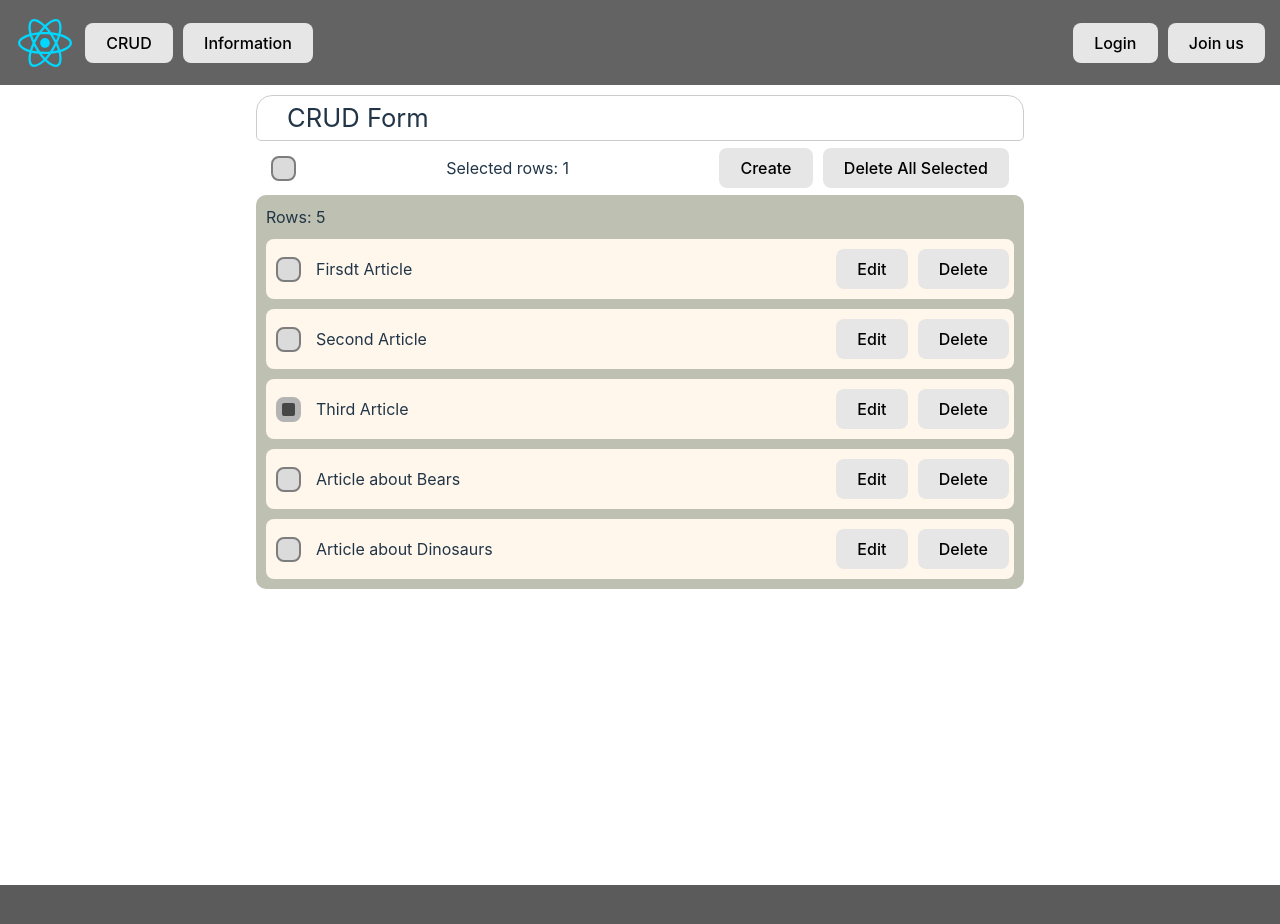
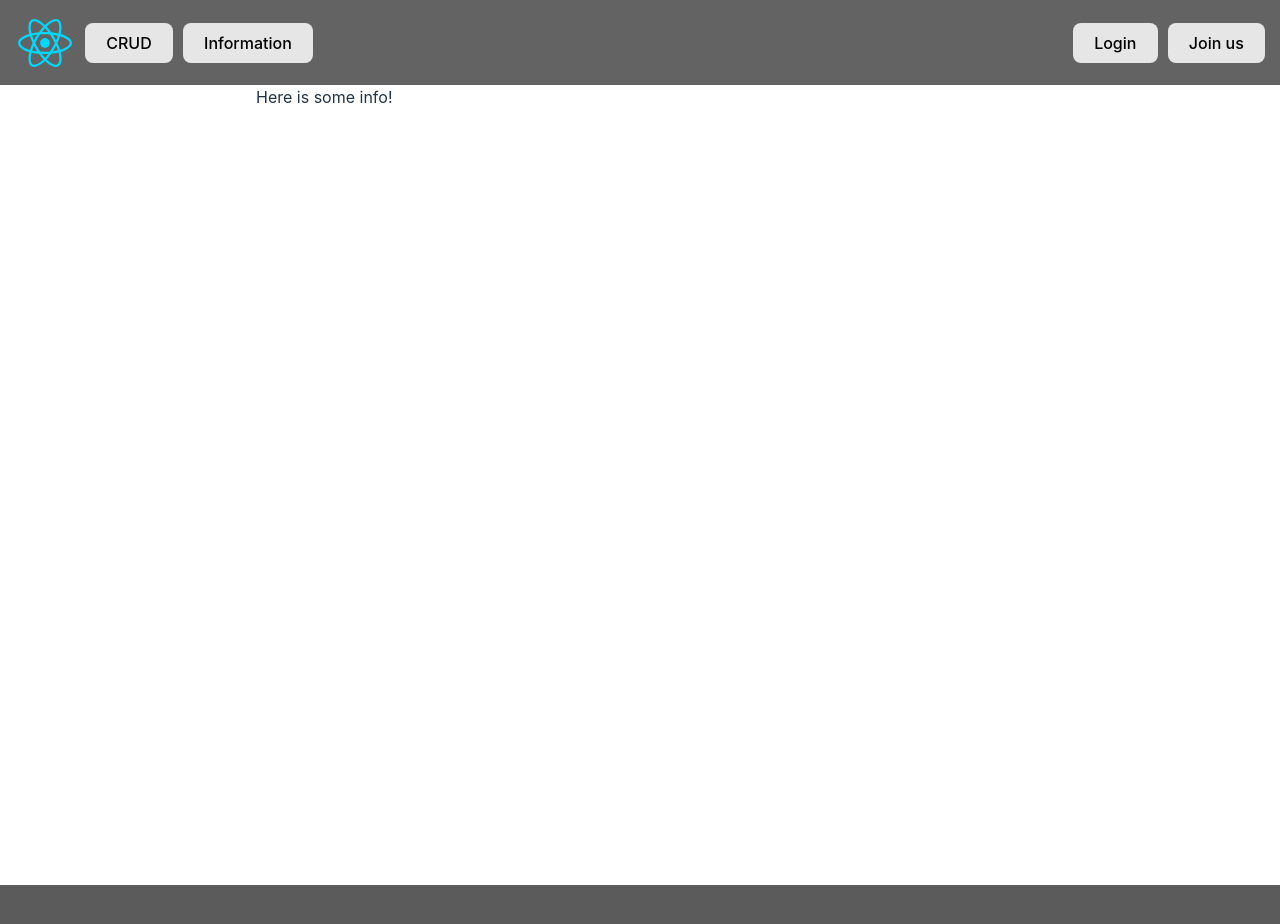
Before and after one commit to ArturKe/react-app, a React (Vite) app: page /info in a window 1280 px wide. Shown: the top 924 px of the page. Built offline with nearby package versions, Linux system fonts and the light colour scheme.

Commit message:
Added router

```diff
--- a/src/App.jsx
+++ b/src/App.jsx
@@ -3,7 +3,7 @@ import './App.css'
 import PageLayout from './layouts/Page/PageLayout'
 import Header from './components/header/Header'
 import ListComponent from './components/lists/list/ListComponent'
-// import { Routes, Route} from 'react-router-dom'
+import { BrowserRouter, Routes, Route} from 'react-router-dom'
 
 
 function App() {
@@ -36,10 +36,24 @@ function App() {
   const fromChild = () => {console.log("Hello from Child")}
 
   return (
+    <BrowserRouter>
+        <Routes>
+            <Route path="/" element={
                 <PageLayout
                     header={<Header></Header>}
                     blocCenter={<ListComponent/>}
+                />}
             />
+            <Route path="/info" element={
+                <PageLayout
+                    header={<Header></Header>}
+                    blocCenter={<div>Here is some info!</div>}
+                />}
+            />
+        </Routes>
+
+    </BrowserRouter>
+
 
     // <Routes>
     //   <Route path="/" element={<ListComponent/>} />
--- a/src/components/checkbox/Checkbox.jsx
+++ b/src/components/checkbox/Checkbox.jsx
@@ -6,13 +6,13 @@ export default function Checkbox (props) {
     const [checkBoxState, setCheckBoxState] = useState(props.isActive || false)
     const handler = () => {
         setCheckBoxState(!checkBoxState)
-        console.log(checkBoxState)
+        // console.log(checkBoxState)
         if (typeof props.event === 'function') {
             props.event(!checkBoxState)
         }
     }
     useEffect(() => {
-        console.log('CheckBox Props: ' + props.isActive)
+        // console.log('CheckBox Props: ' + props.isActive)
         setCheckBoxState(props.isActive)
     },[props.isActive])
     return (
--- a/src/components/header/Header.jsx
+++ b/src/components/header/Header.jsx
@@ -1,4 +1,5 @@
-import React, { useContext, useState } from 'react';
+// import React, { useContext, useState } from 'react';
+import { Link, Outlet } from "react-router-dom";
 import reactLogo from '../../assets/react.svg'
 import Button from '../button/Button';
 import './header.css';
@@ -10,8 +11,12 @@ export default function Header (props) {
                 <img src={reactLogo} className="logo react" alt="React logo" />
             </div>
             <div className='header_component-buttons'>
-                <Button>CRUD</Button>
-                <Button>Information</Button>
+                <Link to="/">
+                    <Button>CRUD</Button>
+                </Link>
+                <Link to="/info">
+                    <Button>Information</Button>
+                </Link>
             </div>
             <div className='header_component_user-control'>
                 <Button>Login</Button>
```
Lines whose indentation alone changed are shown as unchanged.
